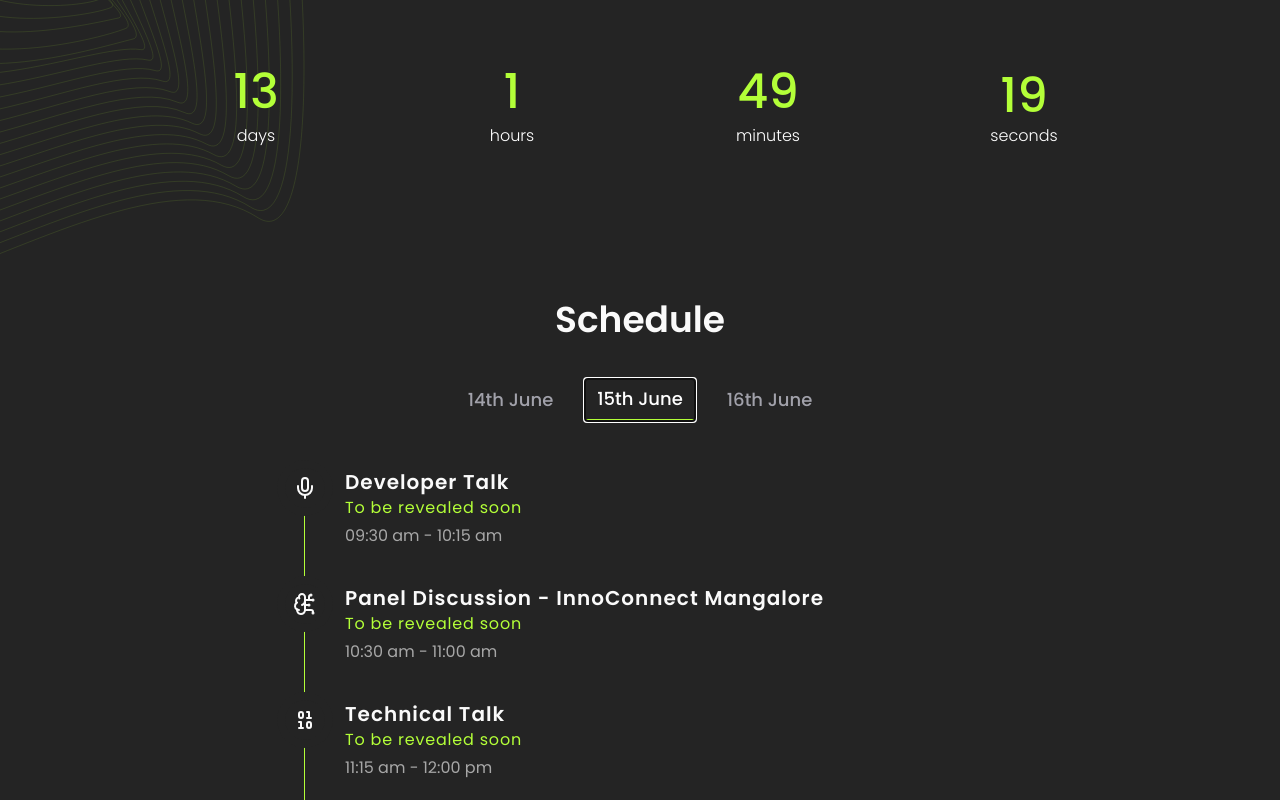
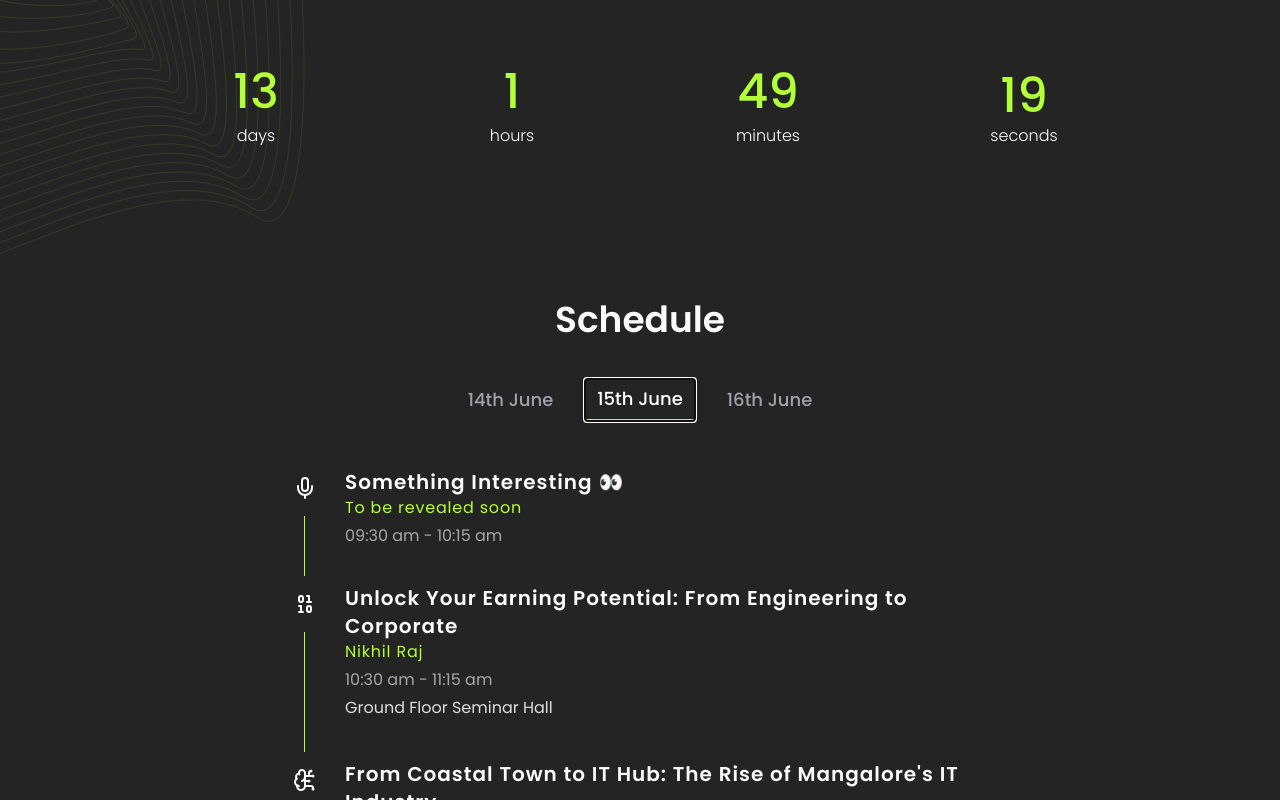
Before and after one commit to so-sc/devhost-2024, a Next.js app: page / in a window 1280 px wide. Both pictures are taken after a click on the tab "15th June". Shown: the part 978-1778 px from the top of the page. Built offline with nearby package versions, Linux system fonts and the light colour scheme.

Commit message:
update schedule

```diff
--- a/src/components/Schedule.tsx
+++ b/src/components/Schedule.tsx
@@ -9,13 +9,16 @@ import {
   Bug,
   Code2,
   Computer,
+  Cookie,
   CookingPot,
+  FerrisWheel,
   GitCompareArrows,
   Laptop2,
   LaptopIcon,
   Leaf,
   MicIcon,
   PartyPopper,
+  Sandwich,
   ScrollIcon,
   SendToBack,
   Soup,
@@ -23,6 +26,7 @@ import {
   Sparkles,
   Users,
   UsersRound,
+  Utensils,
   Workflow,
 } from "lucide-react";
 import { PersonIcon } from "@radix-ui/react-icons";
@@ -40,23 +44,24 @@ const scheduleData = [
       },
       {
         icon: <GitCompareArrows />,
-        title: "Technical Talk",
-        time: "10:00 am - 10:45 am",
-        description: "",
-        speaker: "Niveus Solutions Pvt. Ltd.",
+        title: "Learn from My Mistakes: CEO Lessons Learned",
+        time: "10:00 am - 11:00 am",
+        description: "Ground Floor Seminar Hall",
+        speaker: "Suyog Shetty (Growth of Niveus)",
       },
       {
         icon: <LaptopIcon />,
-        title: "Hands-on Workshop",
-        time: "11:00 am - 12:15 pm",
-        description: "",
-        speaker: "To be revealed soon",
+        title:
+          "The Multiverse of OS: A Deep Dive into Dual Boot, VMs, and Containers",
+        time: "11:15 am - 12:15 pm",
+        description: "Ground Floor Seminar Hall",
+        speaker: "Nibraz Rehman",
       },
       {
         icon: <Users />,
         title: "Open Networking",
         time: "12:15 pm - 12:45 pm",
-        description: "",
+        description: "Open Area Lounge",
         speaker: "Discuss and Interact with the speakers and guests",
       },
       {
@@ -68,23 +73,17 @@ const scheduleData = [
       },
       {
         icon: <Blocks />,
-        title: "Technical Master Class - I",
+        title: "Level Up Your Web3 Game using Smart Contracts",
         time: "01:45 pm - 04:00 pm",
-        description: "",
-        speaker: "To be revealed soon",
+        description: "Skill Lab - 2",
+        speaker: "Subodh (Ethreal)",
       },
-      {
-        icon: <Binary />,
-        title: "Technical Master Class - II",
-        time: "01:45 pm - 04:00 pm",
-        description: "",
-        speaker: "To be revealed soon",
-      },
+
       {
         icon: <Users />,
         title: "Open Networking",
         time: "04:00 pm - 05:00 pm",
-        description: "",
+        description: "Open Area Lounge",
         speaker: "Discuss and Interact with the speakers and guests",
       },
     ],
@@ -94,30 +93,38 @@ const scheduleData = [
     events: [
       {
         icon: <MicIcon />,
-        title: "Developer Talk",
+        title: "Something Interesting 👀",
         time: "09:30 am - 10:15 am",
         description: "",
         speaker: "To be revealed soon",
       },
       {
-        icon: <BrainCircuit />,
-        title: "Panel Discussion - InnoConnect Mangalore",
-        time: "10:30 am - 11:00 am",
-        description: "",
-        speaker: "To be revealed soon",
+        icon: <Binary />,
+        title: "Unlock Your Earning Potential: From Engineering to Corporate",
+        time: "10:30 am - 11:15 am",
+        description: "Ground Floor Seminar Hall",
+        speaker: "Nikhil Raj",
       },
       {
-        icon: <Binary />,
-        title: "Technical Talk",
-        time: "11:15 am - 12:00 pm",
+        icon: <BrainCircuit />,
+        title:
+          "From Coastal Town to IT Hub: The Rise of Mangalore's IT Industry",
+        time: "11:30 am - 12:00 am",
         description: "",
-        speaker: "To be revealed soon",
+        speaker: "Shashir Shetty (Mod), Shihab Kalander, John Fernandes",
       },
+      // {
+      //   icon: <Binary />,
+      //   title: "Technical Talk",
+      //   time: "11:15 am - 12:00 pm",
+      //   description: "",
+      //   speaker: "To be revealed soon",
+      // },
       {
         icon: <Users />,
         title: "Open Networking",
         time: "12:15 pm - 12:45 pm",
-        description: "",
+        description: "Open Area Lounge",
         speaker: "Discuss and Interact with the speakers and guests",
       },
       {
@@ -129,31 +136,39 @@ const scheduleData = [
       },
       {
         icon: <Brain />,
-        title: "Panel Discussion - Placements opportunities in tech",
+        title:
+          "Cracking the MAANG Code: What It Takes to Get Hired in Top IT Companies",
         time: "01:45 pm - 02:15 pm",
-        description: "",
-        speaker: "To be revealed soon",
+        description: "Ground Floor Seminar Hall",
+        speaker: "Nikhil Raj (mod), Prasanna, Balakrishnan (Remotely)",
       },
       {
         icon: <Workflow />,
-        title: "Technical Master Class - III",
-        time: "02:30 pm - 04:00 pm",
-        description: "",
-        speaker: "To be revealed soon",
+        title: "10X Your API Productivity: Mastering APIs using Postman",
+        time: "02:30 pm - 04:30 pm",
+        description: "Skill Lab 1",
+        speaker: "Mohit Tahiliani",
+      },
+      {
+        icon: <Laptop2 />,
+        title: "GEN AI for Dummies: A Beginner's Guide to LLMS",
+        time: "02:30 pm - 04:30 pm",
+        description: "Skill Lab 2",
+        speaker: "Akshay Kumar U",
       },
       {
         icon: <Users />,
         title: "Open Networking",
-        time: "04:00 pm - 05:00 pm",
-        description: "",
+        time: "04:30 pm - 05:00 pm",
+        description: "Open Area Lounge",
         speaker: "Discuss and Interact with the speakers and guests",
       },
       {
         icon: <SendToBack />,
-        title: "Pre-Hackathon Talk",
+        title: "Hackathon Registration / Onboarding",
         time: "05:00 pm - 05:30 pm",
         description: "20 Teams to be participating offline in the Venue.",
-        speaker: "Rules and Problem Statement",
+        speaker: "Ground Floor Seminar Hall",
       },
       {
         icon: <Bug />,
@@ -162,23 +177,86 @@ const scheduleData = [
         description: "",
         speaker: "",
       },
+      {
+        icon: <Utensils />,
+        title: "Dinner Window (by us)",
+        time: "07:30 pm - 09:30 pm",
+        description: "",
+        speaker: "",
+      },
+      {
+        icon: <Users />,
+        title: "First round judging (3 +2) minutes",
+        time: "09:00 pm - 11:00 pm",
+        description: "On their respective places",
+        speaker: "Sujith Kumar, Krishna Prasad Rao",
+      },
     ],
   },
   {
     day: "16th June",
     events: [
       {
+        icon: <Sandwich />,
+        title: "Midnight Snacks (by us)",
+        time: "12:00 am - 04:00 am",
+        description: "",
+        speaker: "",
+      },
+      {
+        icon: <BrainCircuit />,
+        title: "Mentoring",
+        time: "12:00 am - 04:00 am",
+        description: "On their respective places",
+        speaker: "Jaison Dias, Amrit Shenava",
+      },
+      {
+        icon: <Cookie />,
+        title: "Breakfast Window (not by us)",
+        time: "08:00 am - 10:00 am",
+        description: "",
+        speaker: "",
+      },
+      {
+        icon: <Users />,
+        title: "Second round judging (7 +3) minutes",
+        time: "08:00 am - 12:00 pm",
+        description: "On their respective places",
+        speaker: "Sujith Kumar, Krishna Prasad Rao",
+      },
+      {
+        icon: <Code2 />,
+        title: "Declaration of Top 8 Teams",
+        time: "12:00 pm",
+        description: "",
+        speaker: "",
+      },
+      {
+        icon: <FerrisWheel />,
+        title: "Quizzes and Fun activities (not selected teams)",
+        time: "12:00 pm - 02:00 pm",
+        description: "",
+        speaker: "Open Area Lounge",
+      },
+      {
+        icon: <Soup />,
+        title: "Lunch Window (not by us)",
+        time: "12:00 pm - 03:00 pm",
+        description: "",
+        speaker: "",
+      },
+      {
         icon: <Code2 />,
         title: "Hackathon Ends + Presentation",
-        time: "02:00 pm",
-        description: "",
+        time: "02:00 pm - 04:00 pm",
+        description: "Ground Floor Seminar Hall",
       },
       {
         icon: <Laptop2 />,
         title: "Keynote by Judges",
         time: "04:00 pm - 04:30 pm",
-        description: "",
-        speaker: "",
+        description: "Ground Floor Seminar Hall",
+        speaker: "Sujith Kumar, Krishna Prasad Rao",
       },
       {
         icon: <PartyPopper />,
```
